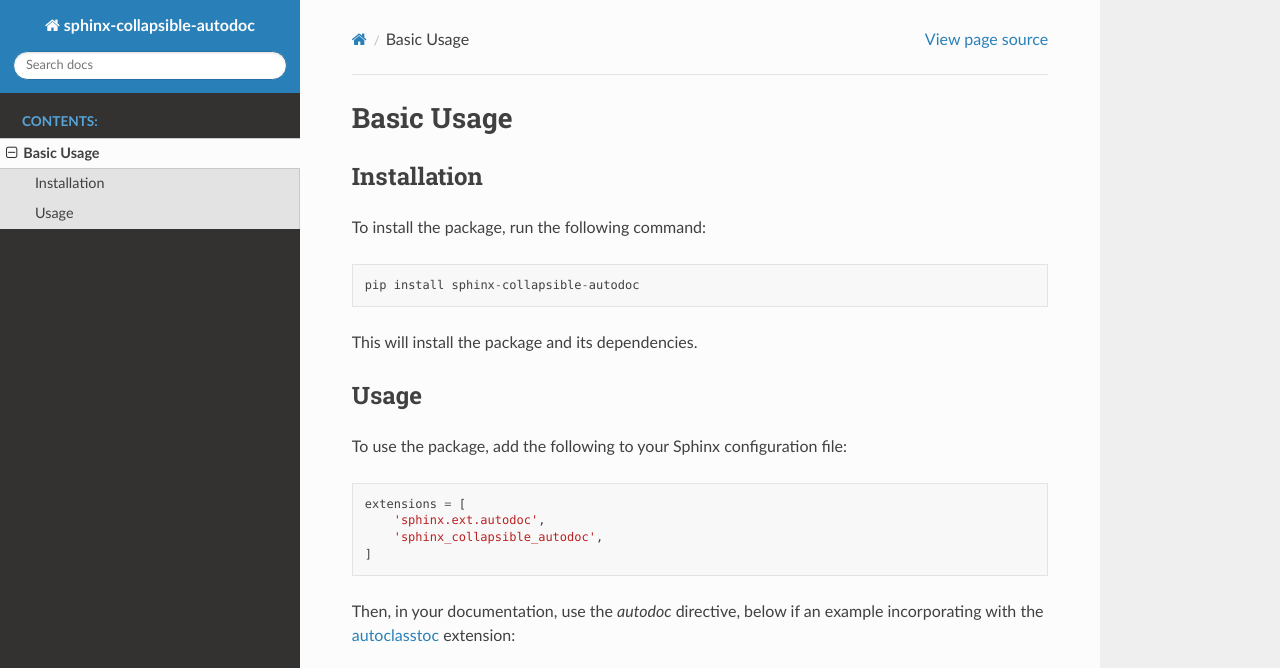
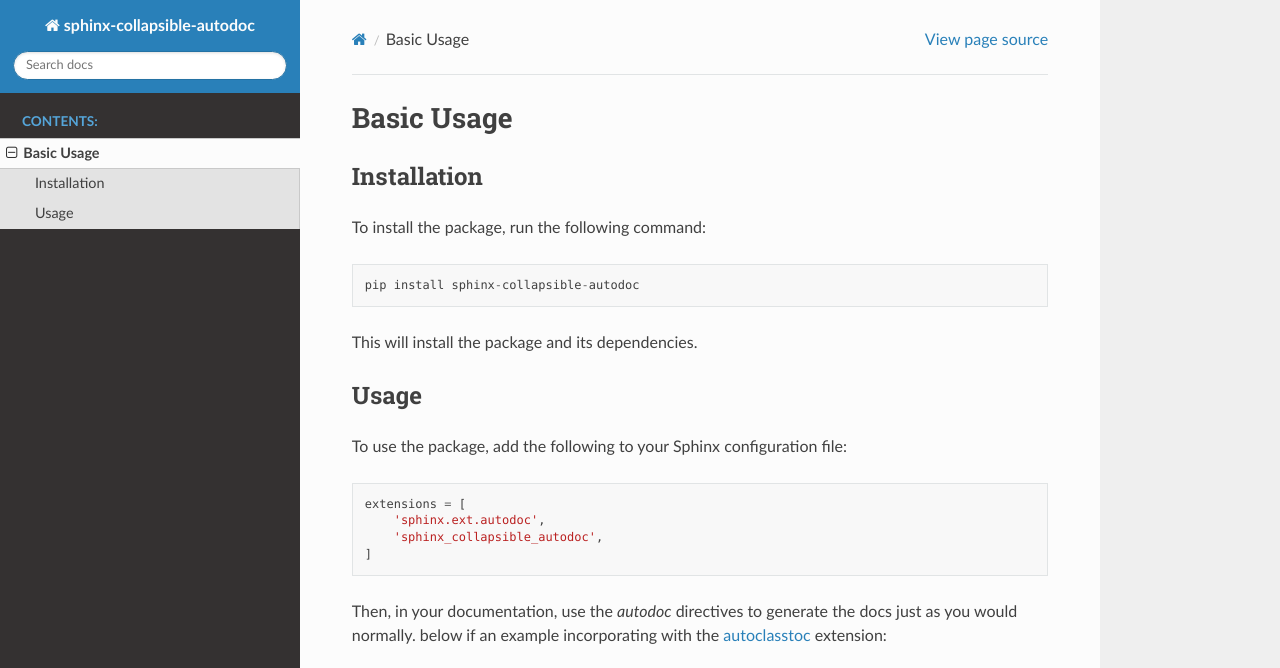
Before and after one commit to haiiliin/sphinx-collapsible-autodoc, a Sphinx documentation site: the page built from docs/basic_usage.rst, in a window 1280 px wide and 961 px high, cut to the strip 0-668 px from the top of the window. Built offline with Sphinx 7.4.7 and the Read the Docs theme 2.0.0, drawn with Linux system fonts in a browser that asks for light colours; the version number could not be read and is left out.

Commit message:
Update basic_usage.rst

```diff
--- a/docs/basic_usage.rst
+++ b/docs/basic_usage.rst
@@ -21,8 +21,8 @@ To use the package, add the following to your Sphinx configuration file::
         'sphinx_collapsible_autodoc',
     ]
 
-Then, in your documentation, use the `autodoc` directive, below if an example incorporating with the
-`autoclasstoc <https://github.com/kalekundert/autoclasstoc>`_ extension:
+Then, in your documentation, use the `autodoc` directives to generate the docs just as you would normally.
+below if an example incorporating with the `autoclasstoc <https://github.com/kalekundert/autoclasstoc>`_ extension:
 
 .. autoclass:: example.Example
     :members:
```
